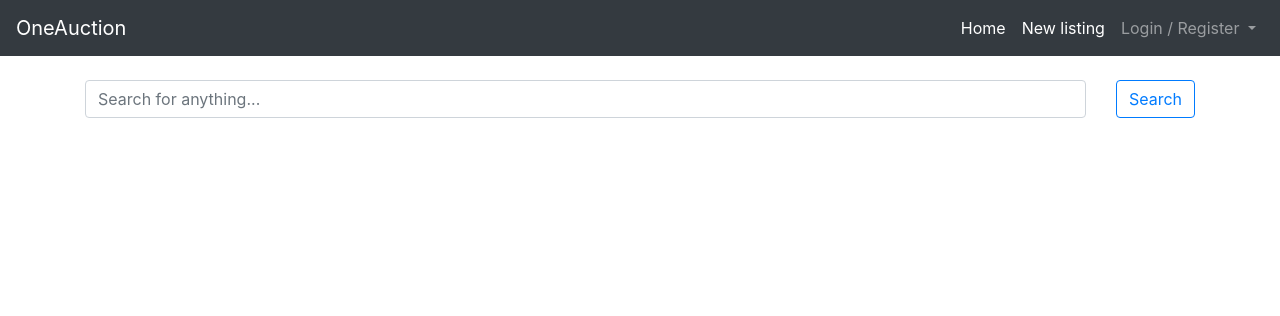
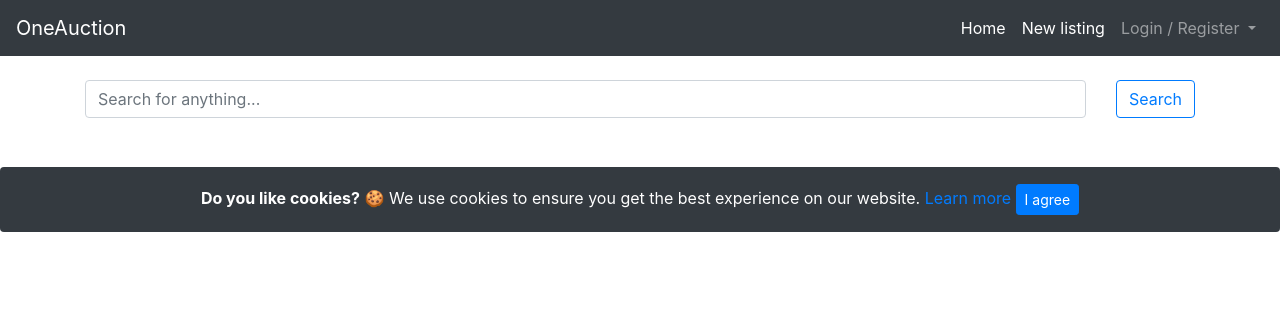
Before and after one commit to hajam09/auctionapp, a Django app: page / in a window 1280 px wide. Shown: the top 316 px of the page. Run offline with Django 4.2, Linux system fonts and the light colour scheme; data that the repository does not hold is empty; parts of the project's set-up code (start-up, migrations or seed data) failed here and were passed over; some libraries are stand-ins or nearby versions.

Commit message:
cookie banner

```diff
--- a/core/templates/core/base.html
+++ b/core/templates/core/base.html
@@ -19,6 +19,9 @@
             integrity="sha512-STof4xm1wgkfm7heWqFJVn58Hm3EtS31XFaagaa8VMReCXAkQnJZ+jEy8PCC/iT18dFy95WcExNHFTqLyp72eQ=="
             crossorigin="anonymous" referrerpolicy="no-referrer"></script>
 
+    <!-- 3rd party cookie -->
+    <link rel="stylesheet" href="https://cdn.jsdelivr.net/gh/Wruczek/Bootstrap-Cookie-Alert@gh-pages/cookiealert.css">
+    <!-- end of 3rd party cookie -->
 
     <title>AuctionSystem</title>
 </head>
@@ -51,7 +54,11 @@
 </div>
 {% block content %}
 {% endblock %}
+{% cookieBanner %}
 </body>
+<!-- 3rd party cookie -->
+<script src="https://cdn.jsdelivr.net/gh/Wruczek/Bootstrap-Cookie-Alert@gh-pages/cookiealert.js"></script>
+<!-- end of 3rd party cookie -->
 <script src="https://cdn.jsdelivr.net/npm/popper.js@1.12.9/dist/umd/popper.min.js"
         integrity="sha384-ApNbgh9B+Y1QKtv3Rn7W3mgPxhU9K/ScQsAP7hUibX39j7fakFPskvXusvfa0b4Q"
         crossorigin="anonymous"></script>
--- a/core/templatetags/templateTags.py
+++ b/core/templatetags/templateTags.py
@@ -30,7 +30,7 @@ def navigationPanel(request):
         links.extend(
             [
                 linkItem('Account', '', None, [
-                    linkItem('My listings', reverse('core:user-listings'), Icon('', 'fas fa-sign-out-alt', '15')),
+                    linkItem('My listings', reverse('core:user-listings'), Icon('', 'fas fa-th-list', '15')),
                     linkItem('My purchases', reverse('core:user-purchases'), Icon('', 'fas fa-sign-out-alt', '15')),
                     linkItem('My Bidding\'s', reverse('core:user-bids'), Icon('', 'fas fa-sign-out-alt', '15')),
                     None,
@@ -83,6 +83,19 @@ def renderNavigationPanelComponent(panel):
         </li>
         '''
 
+    return mark_safe(itemContent)
+
+
+@register.simple_tag
+def cookieBanner():
+    itemContent = f'''
+        <div class="alert text-center cookiealert p-3 mb-2 bg-dark text-white" role="alert">
+            <b>Do you like cookies?</b>
+            &#x1F36A; We use cookies to ensure you get the best experience on our website.
+            <a href="https://cookiesandyou.com/" target="_blank">Learn more</a>
+            <button type="button" class="btn btn-primary btn-sm acceptcookies">I agree</button>
+        </div>
+    '''
     return mark_safe(itemContent)
 
 
@@ -307,7 +320,7 @@ def getOrderDetailsAndMoreAction(request, order: Order):
                     </a>
                 </li>
                 <li>
-                    <a class="btn btn-outline-primary mt-3" style="width: 100%;" href="#"
+                    <a class="btn btn-outline-primary mt-3" style="width: 100%;" href="{reverse('core:items-from-user-view', kwargs={'pk': order.item.seller.pk})}"
                        role="button">View seller's other items
                     </a>
                 </li>
```
